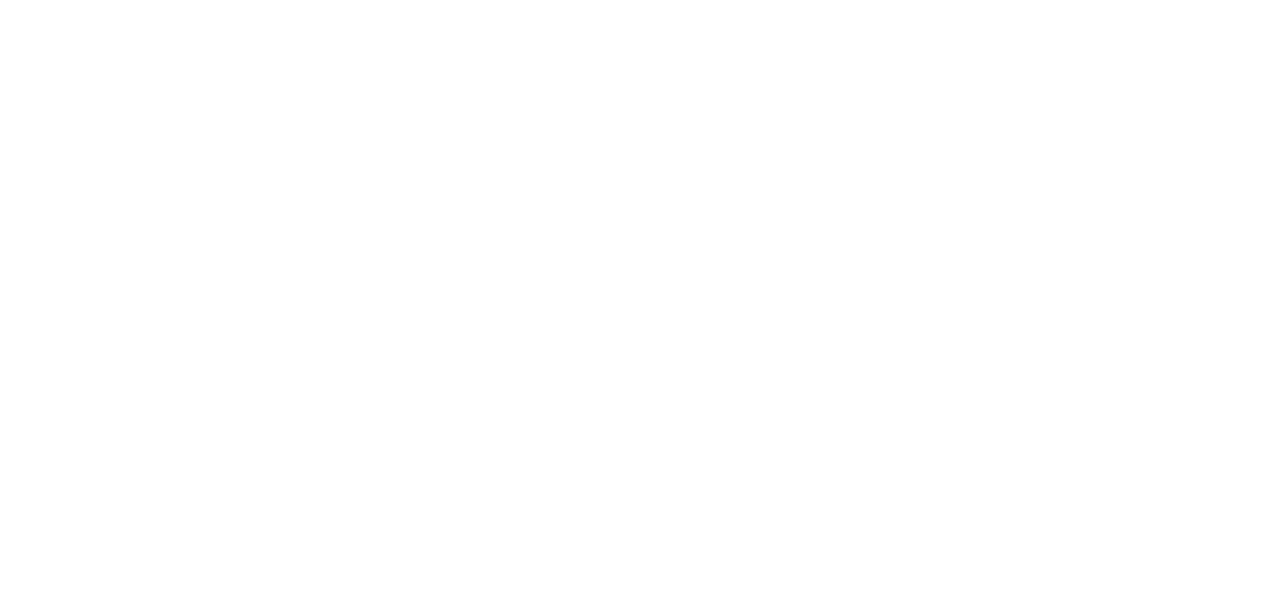
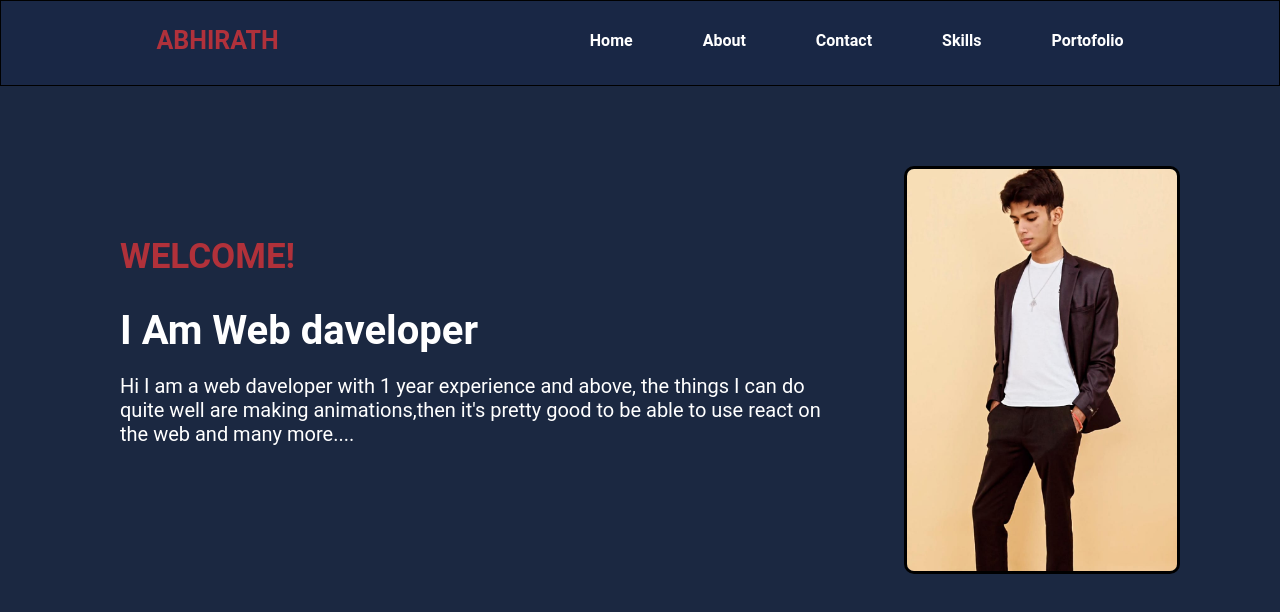
Before and after one commit to Abhirath1906/PORTOFOLIO, a React (Vite) app: page / in a window 1280 px wide. Before the commit this address had no page. Shown: the top 612 px of the page. Built offline with nearby package versions, Linux system fonts and the light colour scheme.

Commit message:
first commit

```diff
--- a/src/App.jsx
+++ b/src/App.jsx
@@ -1,8 +1,8 @@
 
 import React from 'react'
 import { BrowserRouter as Router, Routes, Route } from 'react-router-dom'
-// import Portofolioo from './pages/Portofolioo'
-// import Home from './pages/Home'
+import Portofolioo from './pages/Portofolioo'
+import Home from './pages/Home'
 import About from './pages/About'
 import Contact from './pages/Contact'
 import Skills from './pages/Skills'
@@ -13,8 +13,8 @@ return(
     <>
 <Router>
     <Routes>
-        {/* <Route path='/' element={<Portofolioo/>}/>
-        <Route path='/home' element={<Home/>}/> */}
+        <Route path='/' element={<Portofolioo/>}/>
+        <Route path='/home' element={<Home/>}/>
         <Route path='/about' element={<About/>}/>
         <Route path='/contact' element={<Contact/>}/>
         <Route path='/skills' element={<Skills/>}/>
```
